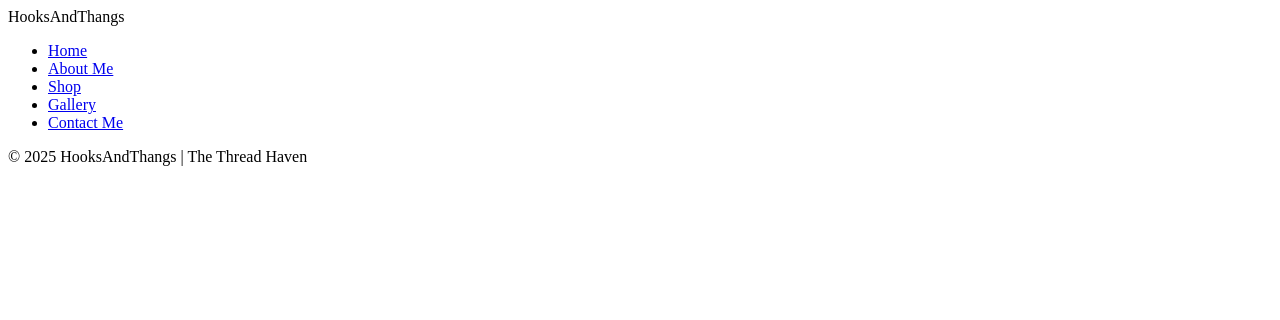
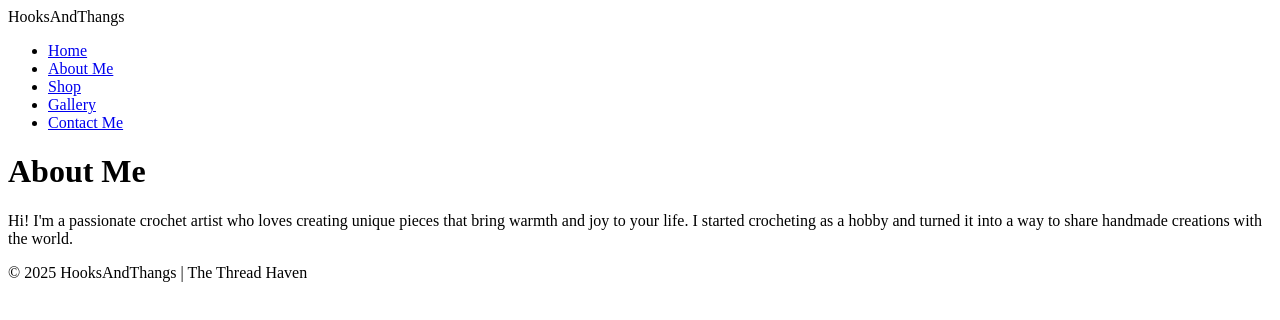
Before and after one commit to HooksAndThangs/My-Crochet-Shop, a plain HTML site: page about.html in a window 1280 px wide. Drawn offline with Linux system fonts and the light colour scheme.

Commit message:
Update about.html

```diff
--- a/about.html
+++ b/about.html
@@ -3,7 +3,7 @@
 <head>
     <meta charset="UTF-8">
     <meta name="viewport" content="width=device-width, initial-scale=1.0">
-    <title>HooksAndThangs</title>
+    <title>About Me - HooksAndThangs</title>
     <link rel="stylesheet" href="style.css">
 </head>
 <body>
@@ -20,11 +20,16 @@
             </ul>
         </nav>
     </header>
- <!-- Footer -->
+
+    <!-- Main Content -->
+    <main>
+        <h1>About Me</h1>
+        <p>Hi! I'm a passionate crochet artist who loves creating unique pieces that bring warmth and joy to your life. I started crocheting as a hobby and turned it into a way to share handmade creations with the world.</p>
+    </main>
+
+    <!-- Footer -->
     <footer>
         <p>&copy; 2025 HooksAndThangs | The Thread Haven</p>
     </footer>
-
-    <script src="script.js"></script>
 </body>
 </html>
```
